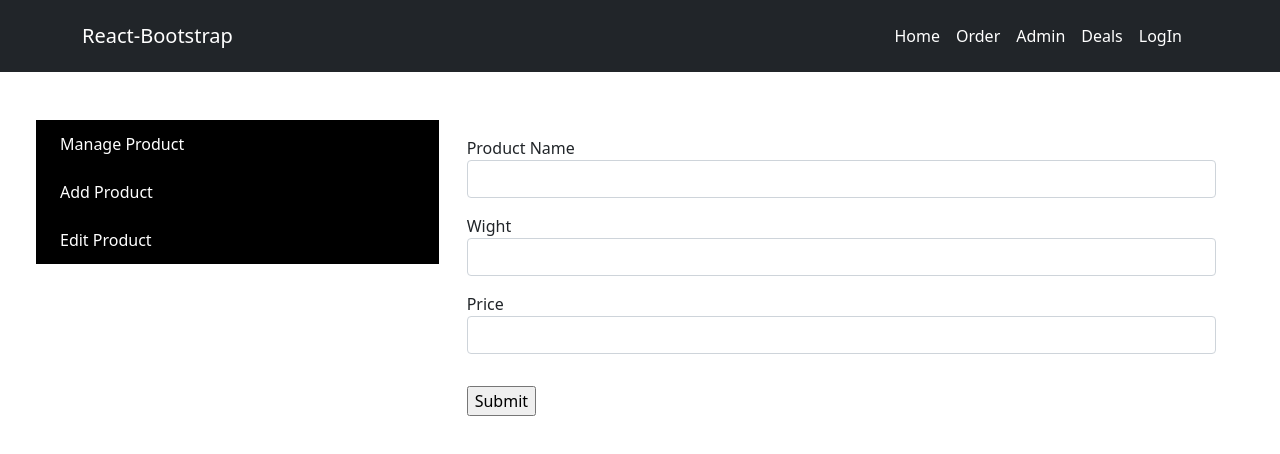
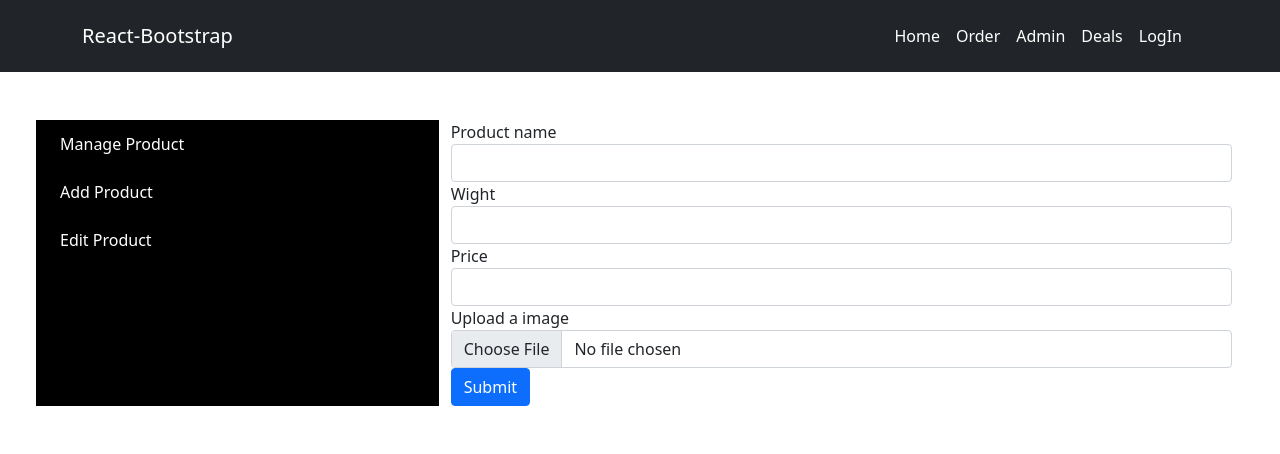
Before and after one commit to AbidurRahman24/Super-Shop, a React (Create React App) app: page /addProduct in a window 1280 px wide. Shown: the top 454 px of the page. Built offline with nearby package versions, Linux system fonts and the light colour scheme.

Commit message:
code not working

```diff
--- a/src/App.js
+++ b/src/App.js
@@ -11,7 +11,7 @@ import { createContext, useState } from 'react';
 import PrivateRoute from './components/PrivateRoute/PrivateRoute';
 import Checkout from './components/Checkout/Checkout';
 import ManageProduct from './components/Order/ManageProduct/ManageProduct';
-import AddProduct from './components/Order/ManageProduct/AddProduct/AddProduct';
+import AddProduct from './components/Admin/ManageProduct/AddProduct/AddProduct';
 
 export const UserContext = createContext();
 
--- a/src/components/Admin/ManageProduct/AddProduct/AddProduct.js
+++ b/src/components/Admin/ManageProduct/AddProduct/AddProduct.js
@@ -1,10 +1,10 @@
 import React, { useState } from 'react';
-import { useForm } from "react-hook-form";
-import VerticalMenu from '../../VerticalMenu/VerticalMenu';
+import VerticalMenu from '../../../Order/VerticalMenu/VerticalMenu';
 
 const AddProduct = () => {
-    const [imageURL, setIMageURL] = useState({});
-    const { register, handleSubmit, watch, formState: { errors } } = useForm();
+    const [info, setInfo] = useState({})
+    const [file, setFile] = useState(null)
+
     // imageData block me, so i can't upload any image for url
     // const handleImageUpload = event => {
     //     const imageData = new FormData();
@@ -23,58 +23,64 @@ const AddProduct = () => {
 
     //           }
 
+    const handleBlur = e => {
+        const newInfo = { ...info };
+        newInfo[e.target.name] = e.target.value;
+        setInfo(newInfo);
+    }
+    const handleFileChange = (e) => {
+        const newFile = e.target.files[0]
+        setFile(newFile)
+    }
+    const onSubmit = () => {
+        const formData = new FormData()
+        formData.append('file', file);
+        formData.append('name', info.name);
+        formData.append('wight', info.wight);
+        formData.append('price', info.price);
 
-
-    const onSubmit = data => {
-
-        const eventData = {
-            name: data.name,
-            wigth: data.wigth,
-            price: data.price
-        };
-        // console.log(eventData);
         fetch('https://hidden-thicket-93837.herokuapp.com/addProduct', {
-            method: 'POST', // or 'PUT'
-            headers: {
-                'Content-Type': 'application/json',
-            },
-            body: JSON.stringify(eventData),
+            method: 'POST',
+            body: formData
         })
-            .then(res => res.json())
+            .then(response => response.json())
             .then(data => {
-                console.log('Success:', data);
+                console.log(data)
             })
-            .catch((error) => {
-                console.error('Error:', error);
-            });
+            .catch(error => {
+                console.error(error)
+            })
             window.location.reload(false);
-    };
+    }
 
 
     return (
         <div>
               <div className="">
                 <div className="row  p-5">
-                    <div className="col-md-4 h-100" style={{background:'black'}}>
-                        <VerticalMenu/>
+                    <div className="col-md-4 h-100vh" style={{background:'black'}}>
+                        <VerticalMenu></VerticalMenu>
                     </div>
                     <div className="col-md-8">
-                    <form onSubmit={handleSubmit(onSubmit)}>
-                        <div className='m-3'>
-                        <label>Product Name</label>
-                        <input className='form-control' {...register("name")} />
-                        </div>
-                        <div className='m-3'>
-                        <label >Wight</label>
-                        <input className='form-control' {...register("wigth")} />
-                        </div>
-                        <div className='m-3'>
-                        <label>Price</label>
-                        <input {...register("price",  { required: true })} className='form-control' />
-                        {errors.price && <span>This field is required</span>}
-                        </div>
-                        <input  className='m-3' type="submit" />
-                    </form>
+                    <form onSubmit={onSubmit}>
+                    <div className="form-group">
+                        <label htmlFor="exampleInputEmail1">Product name</label>
+                        <input onBlur={handleBlur} type="text" className="form-control" name="name" />
+                    </div>
+                    <div className="form-group">
+                        <label htmlFor="exampleInputPassword1">Wight</label>
+                        <input onBlur={handleBlur} type="text" className="form-control" name="wight" />
+                    </div>
+                    <div className="form-group">
+                        <label htmlFor="exampleInputPassword1">Price</label>
+                        <input onBlur={handleBlur} type="text" className="form-control" name="Price" />
+                    </div>
+                    <div className="form-group">
+                        <label htmlFor="exampleInputPassword1">Upload a image</label>
+                        <input onChange={handleFileChange} type="file" className="form-control" id="exampleInputPassword1"/>
+                    </div>
+                    <button type="submit" className="btn btn-primary">Submit</button>
+                </form>
                     </div>
                 </div>
             </div>
--- a/src/components/Home/Home.js
+++ b/src/components/Home/Home.js
@@ -29,7 +29,6 @@ const Home = () => {
         <div className='container'>
             <div className="row">
                 <Search></Search>
-                <p>{card.length}</p>
                 <div className='card-header'>
                 {
                     products.map(products => <Card
--- a/src/components/Order/ManageProduct/AddProduct/AddProduct.js
+++ /dev/null
@@ -1,85 +0,0 @@
-import React, { useState } from 'react';
-import { useForm } from "react-hook-form";
-import VerticalMenu from '../../VerticalMenu/VerticalMenu';
-
-const AddProduct = () => {
-    const [imageURL, setIMageURL] = useState({});
-    const { register, handleSubmit, watch, formState: { errors } } = useForm();
-    // imageData block me, so i can't upload any image for url
-    // const handleImageUpload = event => {
-    //     const imageData = new FormData();
-    //     imageData.set('key', '04d43574beb63f8acb2043f8ac41cd03');
-    //     imageData.append('image', event.target.files[0]);
-
-    //     fetch(`https://api.imgbb.com/1/upload`, {
-    //      method: 'POST',
-    //         body: JSON.stringify(imageData),
-    //     })
-    //         .then((res) => res.json())
-    //         .then(data => {
-    //             console.log(data);
-    //             setIMageURL(data)
-    //         });
-
-    //           }
-
-
-
-    const onSubmit = data => {
-
-        const eventData = {
-            name: data.name,
-            wigth: data.wigth,
-            price: data.price
-        };
-        // console.log(eventData);
-        fetch('https://hidden-thicket-93837.herokuapp.com/addProduct', {
-            method: 'POST', // or 'PUT'
-            headers: {
-                'Content-Type': 'application/json',
-            },
-            body: JSON.stringify(eventData),
-        })
-            .then(res => res.json())
-            .then(data => {
-                console.log('Success:', data);
-            })
-            .catch((error) => {
-                console.error('Error:', error);
-            });
-            window.location.reload(false);
-    };
-
-
-    return (
-        <div>
-              <div className="">
-                <div className="row  p-5">
-                    <div className="col-md-4 h-100" style={{background:'black'}}>
-                        <VerticalMenu/>
-                    </div>
-                    <div className="col-md-8">
-                    <form onSubmit={handleSubmit(onSubmit)}>
-                        <div className='m-3'>
-                        <label>Product Name</label>
-                        <input className='form-control' {...register("name")} />
-                        </div>
-                        <div className='m-3'>
-                        <label >Wight</label>
-                        <input className='form-control' {...register("wigth")} />
-                        </div>
-                        <div className='m-3'>
-                        <label>Price</label>
-                        <input {...register("price",  { required: true })} className='form-control' />
-                        {errors.price && <span>This field is required</span>}
-                        </div>
-                        <input  className='m-3' type="submit" />
-                    </form>
-                    </div>
-                </div>
-            </div>
-        </div>
-    );
-};
-
-export default AddProduct;
```
Also changed, not shown: firebase.json (deleted), src/components/Order/ManageProduct/AddProduct/AddProduct.css (deleted), 1 other file (tests, documents, lock files or other folders).
